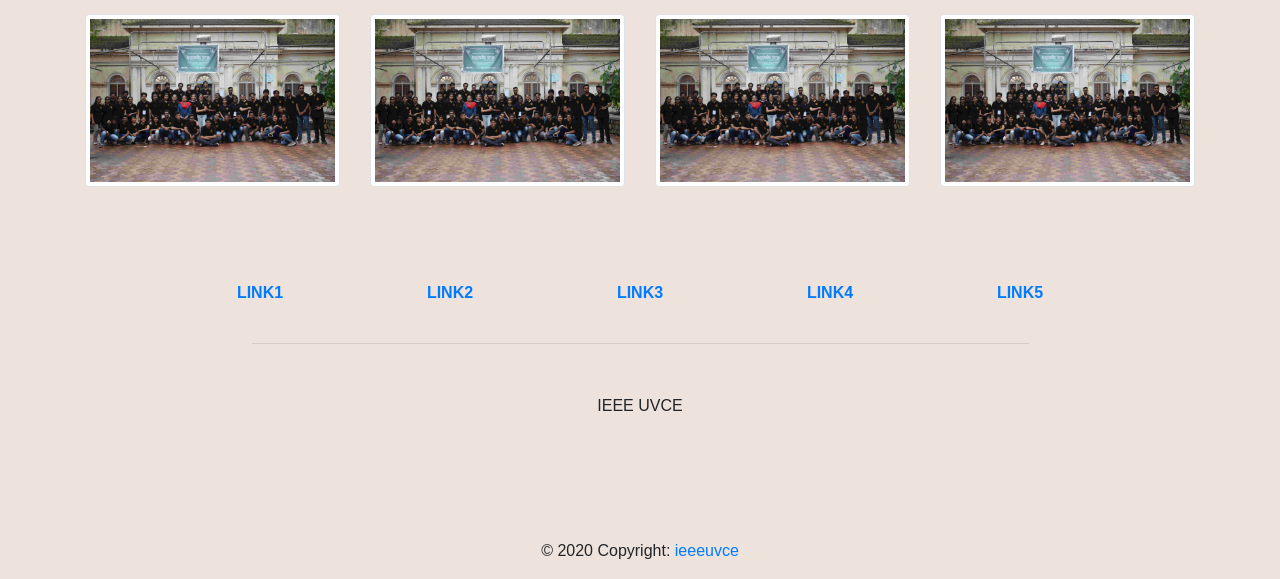
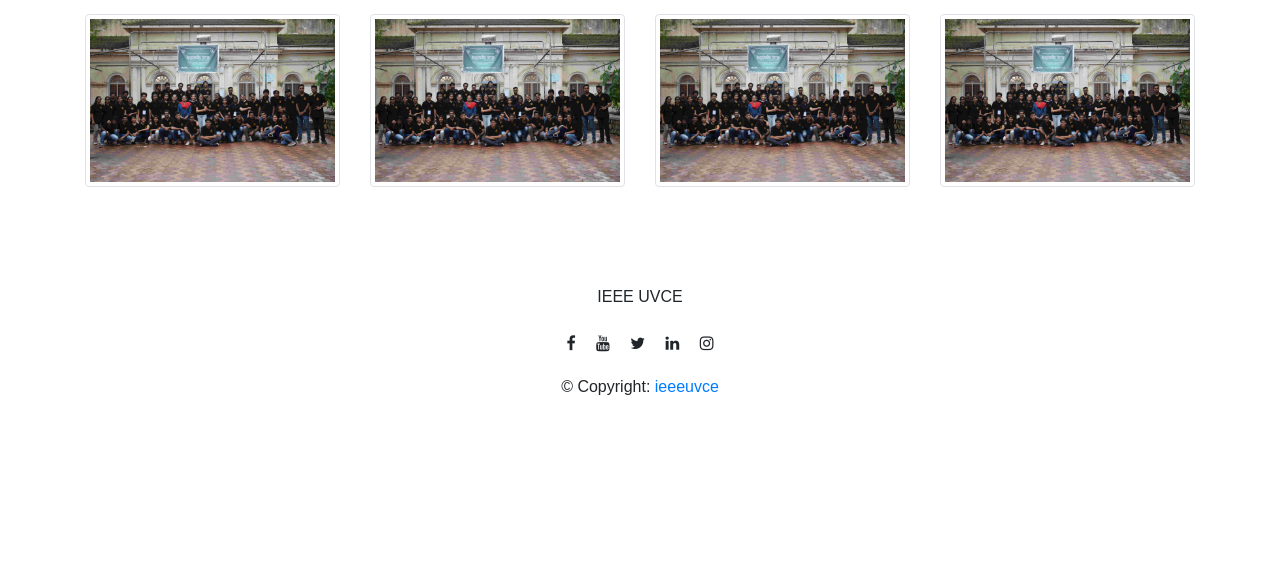
Before and after one commit to rayansailani/IEEE-UVCE, a PHP site: page / in a window 1280 px wide. Shown: the part 3480-4059 px from the top of the page. After the commit the page ends 3875 px from the top, so only its background shows below. Run offline with PHP 8.4, Linux system fonts and the light colour scheme; some libraries are stand-ins or nearby versions.

Commit message:
Update index.php

```diff
--- a/index.php
+++ b/index.php
@@ -30,7 +30,7 @@
 	<!--<script src="https://cdnjs.cloudflare.com/ajax/libs/materialize/1.0.0/js/materialize.min.js"></script>-->
 </head>
 
-<body style="background-color:#EEE2DC;">
+<body style="background-color:#85DCB;">
 	<nav class="navbar navbar-expand-md navbar-dark bg-dark">
 		<a class="navbar-brand" href="#">
 			<img src="ieeeuvce.png" width="40" height="40" alt="ieeeuvce">
@@ -192,52 +192,8 @@
   <!-- Footer Links -->
   <div class="container">
 
-    <!-- Grid row-->
-    <div class="row text-center d-flex justify-content-center pt-5 mb-3">
 
-      <!-- Grid column -->
-      <div class="col-md-2 mb-3">
-        <h6 class="text-uppercase font-weight-bold">
-          <a href="#!">Link1</a>
-        </h6>
-      </div>
-      <!-- Grid column -->
 
-      <!-- Grid column -->
-      <div class="col-md-2 mb-3">
-        <h6 class="text-uppercase font-weight-bold">
-          <a href="#!">Link2</a>
-        </h6>
-      </div>
-      <!-- Grid column -->
-
-      <!-- Grid column -->
-      <div class="col-md-2 mb-3">
-        <h6 class="text-uppercase font-weight-bold">
-          <a href="#!">Link3</a>
-        </h6>
-      </div>
-      <!-- Grid column -->
-
-      <!-- Grid column -->
-      <div class="col-md-2 mb-3">
-        <h6 class="text-uppercase font-weight-bold">
-          <a href="#!">Link4</a>
-        </h6>
-      </div>
-      <!-- Grid column -->
-
-      <!-- Grid column -->
-      <div class="col-md-2 mb-3">
-        <h6 class="text-uppercase font-weight-bold">
-          <a href="#!">Link5</a>
-        </h6>
-      </div>
-      <!-- Grid column -->
-
-    </div>
-    <!-- Grid row-->
-    <hr class="rgba-white-light" style="margin: 0 15%;">
 
     <!-- Grid row-->
     <div class="row d-flex text-center justify-content-center mb-md-0 mb-4">
@@ -249,55 +205,24 @@
       <!-- Grid column -->
 
     </div>
-    <!-- Grid row-->
-    <hr class="clearfix d-md-none rgba-white-light" style="margin: 10% 15% 5%;">
-
-    <!-- Grid row-->
-    <div class="row pb-3">
 
       <!-- Grid column -->
-      <div class="col-md-12">
 
-        <div class="mb-5 flex-center">
-
-          <!-- Facebook -->
-          <a class="fb-ic">
-            <i class="fab fa-facebook-f fa-lg white-text mr-4"> </i>
-          </a>
-          <!-- Twitter -->
-          <a class="tw-ic">
-            <i class="fab fa-twitter fa-lg white-text mr-4"> </i>
-          </a>
-          <!-- Google +-->
-          <a class="gplus-ic">
-            <i class="fab fa-google-plus-g fa-lg white-text mr-4"> </i>
-          </a>
-          <!--Linkedin -->
-          <a class="li-ic">
-            <i class="fab fa-linkedin-in fa-lg white-text mr-4"> </i>
-          </a>
-          <!--Instagram-->
-          <a class="ins-ic">
-            <i class="fab fa-instagram fa-lg white-text mr-4"> </i>
-          </a>
-          <!--Pinterest-->
-          <a class="pin-ic">
-            <i class="fab fa-pinterest fa-lg white-text"> </i>
-          </a>
-
-        </div>
-
-      </div>
-      <!-- Grid column -->
-
-    </div>
-    <!-- Grid row-->
 
   </div>
+	<div class="container">
+		<div class="text-center">
+			<i class="fa fa-facebook m-2"></i>
+			<i class="fa fa-youtube m-2"></i>
+			<i class="fa fa-twitter m-2"></i>
+			<i class="fa fa-linkedin m-2"></i>
+			<i class="fa fa-instagram m-2"></i>
+		</div>
+	</div>
   <!-- Footer Links -->
 
   <!-- Copyright -->
-  <div class="footer-copyright text-center py-3">© 2020 Copyright:
+  <div class="footer-copyright text-center py-3">© Copyright:
     <a href="#">ieeeuvce</a>
   </div>
   <!-- Copyright -->
```
